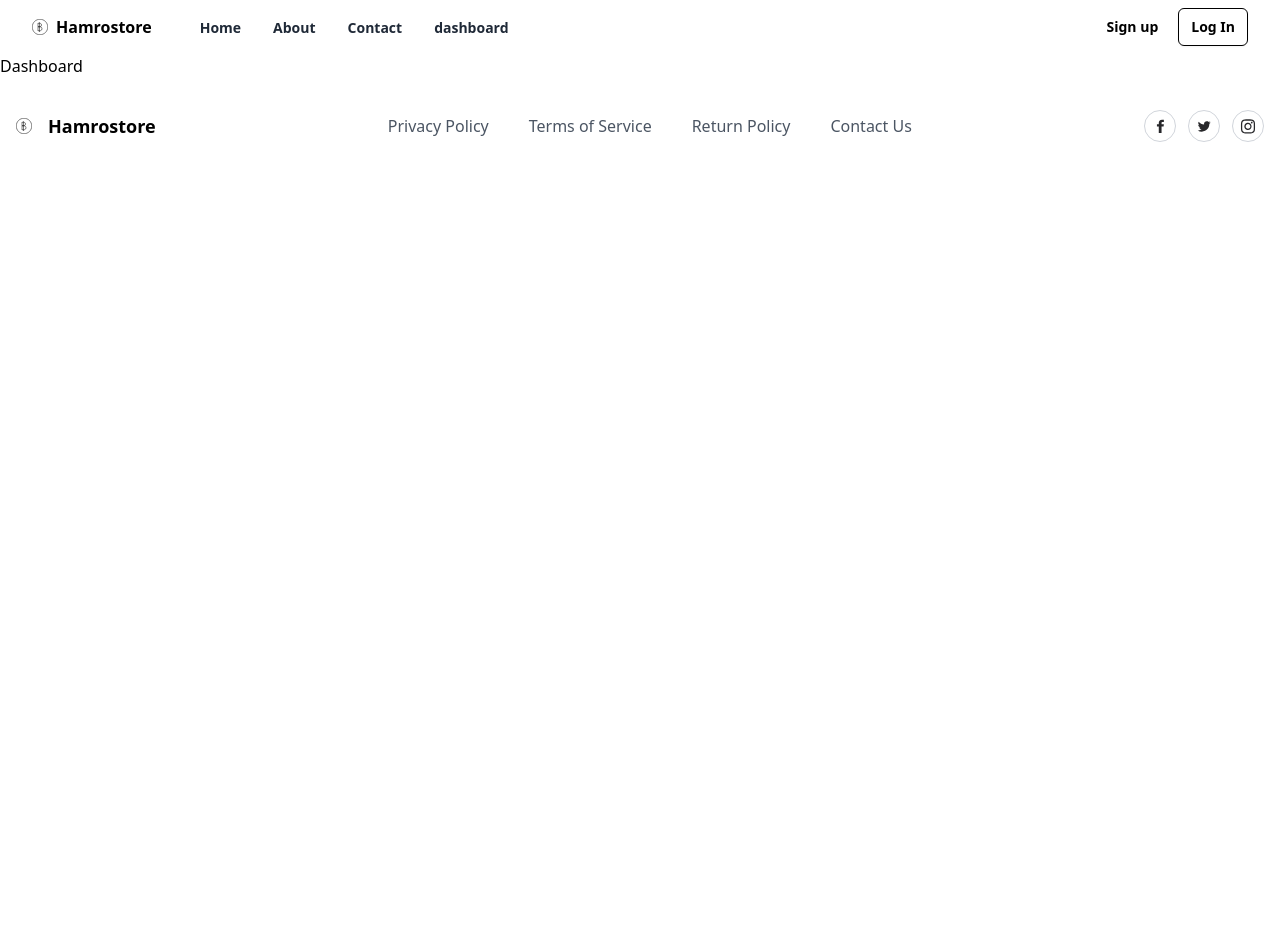
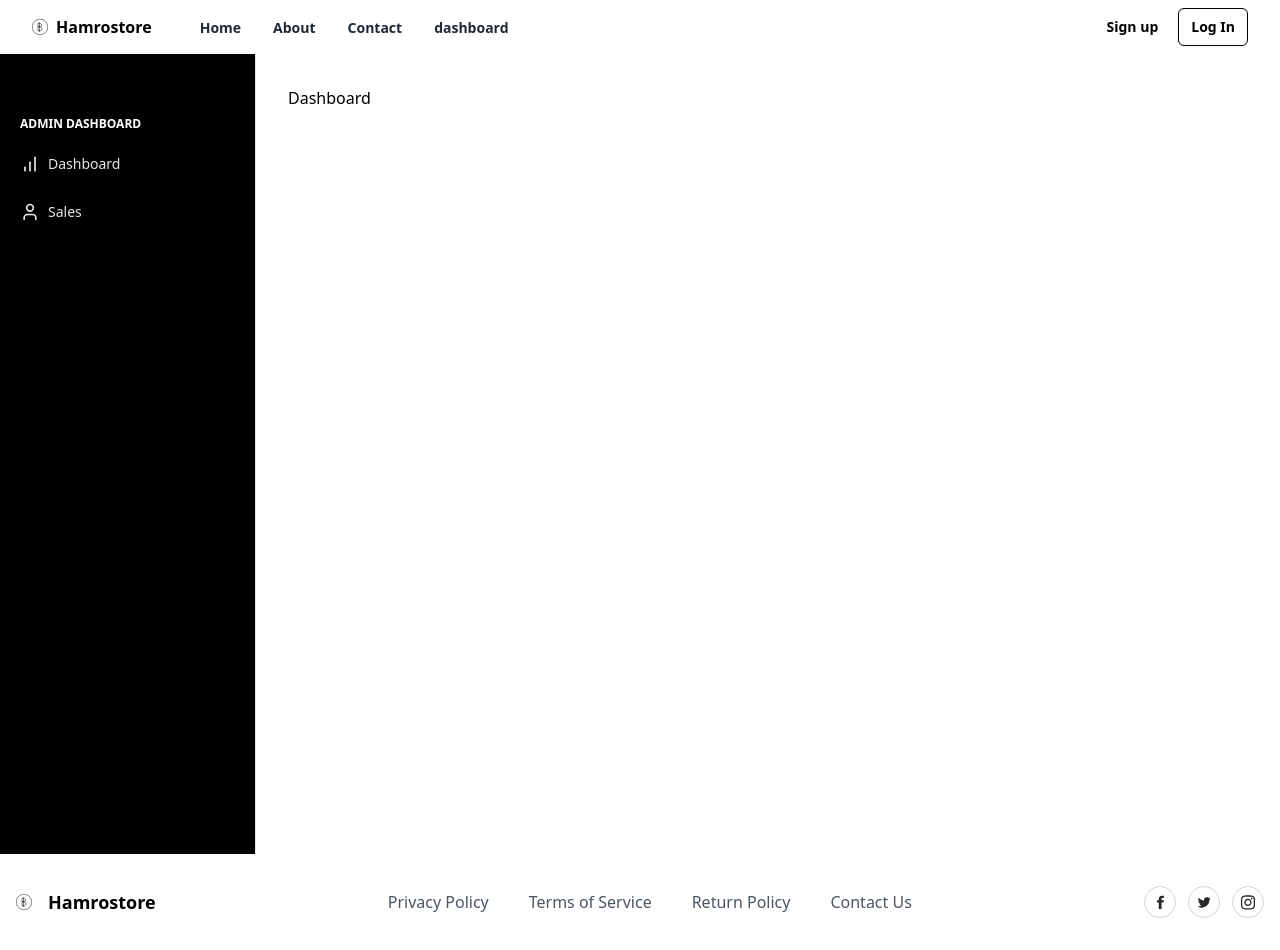
Before and after one commit to sagarregmi2056/hamrostorefrontend, a React (Vite) app: page /admin in a window 1280 px wide. Before the commit the page ends 800 px from the top, so only its background shows below. Built offline with nearby package versions, Linux system fonts and the light colour scheme.

Commit message:
dashboard

```diff
--- a/src/module/admin/Dashboard/Dashboard.jsx
+++ b/src/module/admin/Dashboard/Dashboard.jsx
@@ -1,7 +1,20 @@
+import Sidebar from "../sidebar/Sidebar";
 import React from "react";
+// import Dashboard from './Dashboard';
 
 const Dashboard = () => {
-  return <div>Dashboard</div>;
+  return (
+    <div>
+      {/* side bar */}
+      <div className="flex">
+        <div>
+          <Sidebar />
+        </div>
+
+        <div className="flex-1 p-8">Dashboard</div>
+      </div>
+    </div>
+  );
 };
 
 export default Dashboard;
--- /dev/null
+++ b/src/module/admin/sidebar/Sidebar.jsx
@@ -0,0 +1,95 @@
+import React from "react";
+import { BarChart, Wallet, User } from "lucide-react";
+const Sidebar = () => {
+  return (
+    <div>
+      <aside className="flex h-screen w-64 flex-col overflow-y-auto border-r bg-black px-5 py-8">
+        {/* <a href="#">
+          <svg
+            width="40"
+            height="46"
+            viewBox="0 0 50 56"
+            fill="none"
+            xmlns="http://www.w3.org/2000/svg"
+          >
+            <path
+              d="M23.2732 0.2528C20.8078 1.18964 2.12023 12.2346 1.08477 13.3686C0 14.552 0 14.7493 0 27.7665C0 39.6496 0.0986153 41.1289 0.83823 42.0164C2.12023 43.5449 23.2239 55.4774 24.6538 55.5267C25.9358 55.576 46.1027 44.3832 48.2229 42.4602C49.3077 41.474 49.3077 41.3261 49.3077 27.8158C49.3077 14.3055 49.3077 14.1576 48.2229 13.1714C46.6451 11.7415 27.1192 0.450027 25.64 0.104874C24.9497 -0.0923538 23.9142 0.00625992 23.2732 0.2528ZM20.2161 21.8989C20.2161 22.4906 18.9835 23.8219 17.0111 25.3997C15.2361 26.7803 13.8061 27.9637 13.8061 28.0623C13.8061 28.1116 15.2361 29.0978 16.9618 30.2319C18.6876 31.3659 20.2655 32.6479 20.4134 33.0917C20.8078 34.0286 19.871 35.2119 18.8355 35.2119C17.8001 35.2119 9.0233 29.3936 8.67815 28.5061C8.333 27.6186 9.36846 26.5338 14.3485 22.885C17.6521 20.4196 18.4904 20.0252 19.2793 20.4196C19.7724 20.7155 20.2161 21.3565 20.2161 21.8989ZM25.6893 27.6679C23.4211 34.9161 23.0267 35.7543 22.1391 34.8668C21.7447 34.4723 22.1391 32.6479 23.6677 27.9637C26.2317 20.321 26.5275 19.6307 27.2671 20.3703C27.6123 20.7155 27.1685 22.7864 25.6893 27.6679ZM36.0932 23.2302C40.6788 26.2379 41.3198 27.0269 40.3337 28.1609C39.1503 29.5909 31.6555 35.2119 30.9159 35.2119C29.9298 35.2119 28.9436 33.8806 29.2394 33.0424C29.3874 32.6479 30.9652 31.218 32.7403 29.8867L35.9946 27.4706L32.5431 25.1532C30.6201 23.9205 29.0915 22.7371 29.0915 22.5892C29.0915 21.7509 30.2256 20.4196 30.9159 20.4196C31.3597 20.4196 33.6771 21.7016 36.0932 23.2302Z"
+              fill="white"
+            />
+          </svg>
+        </a> */}
+        <div className="mt-6 flex flex-1 flex-col justify-between">
+          <nav className="-mx-3 space-y-6 ">
+            <div className="space-y-3 ">
+              <label className="px-3 text-xs font-semibold uppercase text-white">
+                Admin Dashboard
+              </label>
+              <a
+                className="flex transform items-center rounded-lg px-3 py-2 text-gray-200 transition-colors duration-300 hover:bg-gray-50 hover:text-gray-700"
+                href="#"
+              >
+                <BarChart className="h-5 w-5" aria-hidden="true" />
+                <span className="mx-2 text-sm font-medium">Dashboard</span>
+              </a>
+              <a
+                className="flex transform items-center rounded-lg px-3 py-2 text-gray-200 transition-colors duration-300 hover:bg-gray-100 hover:text-gray-700"
+                href="#"
+              >
+                <User className="h-5 w-5" aria-hidden="true" />
+                <span className="mx-2 text-sm font-medium">Sales</span>
+              </a>
+            </div>
+            {/* <div className="space-y-3 ">
+              <label className="px-3 text-xs font-semibold uppercase text-white">
+                content
+              </label>
+              <a
+                className="flex transform items-center rounded-lg px-3 py-2 text-gray-200 transition-colors duration-300 hover:bg-gray-100 hover:text-gray-700"
+                href="#"
+              >
+                <Newspaper className="h-5 w-5" aria-hidden="true" />
+                <span className="mx-2 text-sm font-medium">Blogs</span>
+              </a>
+              <a
+                className="flex transform items-center rounded-lg px-3 py-2 text-gray-200 transition-colors duration-300 hover:bg-gray-100 hover:text-gray-700"
+                href="#"
+              >
+                <BellRing className="h-5 w-5" aria-hidden="true" />
+                <span className="mx-2 text-sm font-medium">Notifications</span>
+              </a>
+              <a
+                className="flex transform items-center rounded-lg px-3 py-2 text-gray-200 transition-colors duration-300 hover:bg-gray-100 hover:text-gray-700"
+                href="#"
+              >
+                <Paperclip className="h-5 w-5" aria-hidden="true" />
+                <span className="mx-2 text-sm font-medium">Checklists</span>
+              </a>
+            </div>
+
+            <div className="space-y-3 ">
+              <label className="px-3 text-xs font-semibold uppercase text-white">
+                Customization
+              </label>
+              <a
+                className="flex transform items-center rounded-lg px-3 py-2 text-gray-200 transition-colors duration-300 hover:bg-gray-100 hover:text-gray-700"
+                href="#"
+              >
+                <Brush className="h-5 w-5" aria-hidden="true" />
+                <span className="mx-2 text-sm font-medium">Themes</span>
+              </a>
+              <a
+                className="flex transform items-center rounded-lg px-3 py-2 text-gray-200 transition-colors duration-300 hover:bg-gray-100 hover:text-gray-700"
+                href="#"
+              >
+                <Wrench className="h-5 w-5" aria-hidden="true" />
+                <span className="mx-2 text-sm font-medium">Setting</span>
+              </a>
+            </div> */}
+          </nav>
+        </div>
+      </aside>
+    </div>
+  );
+};
+
+export default Sidebar;
```
